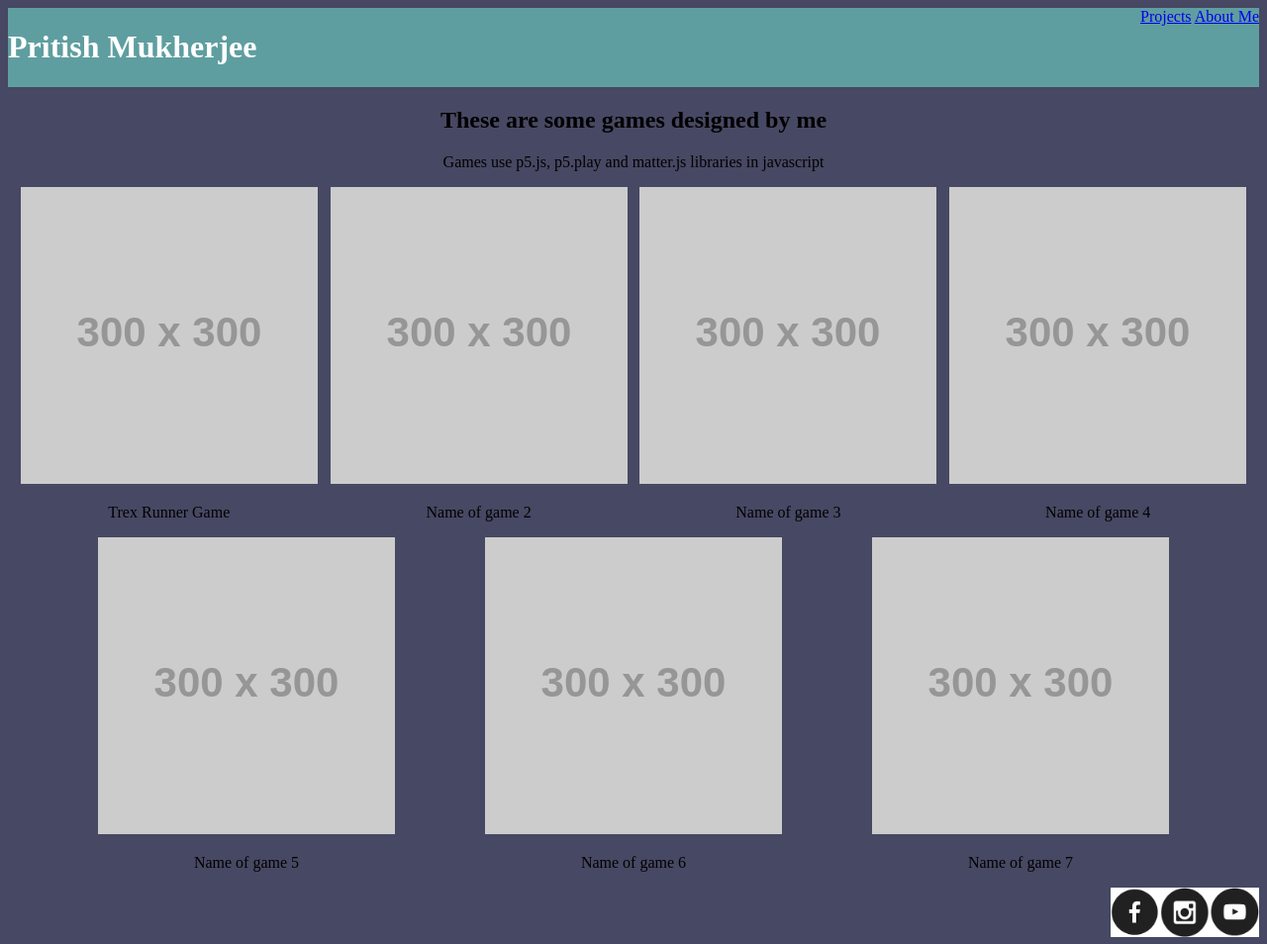
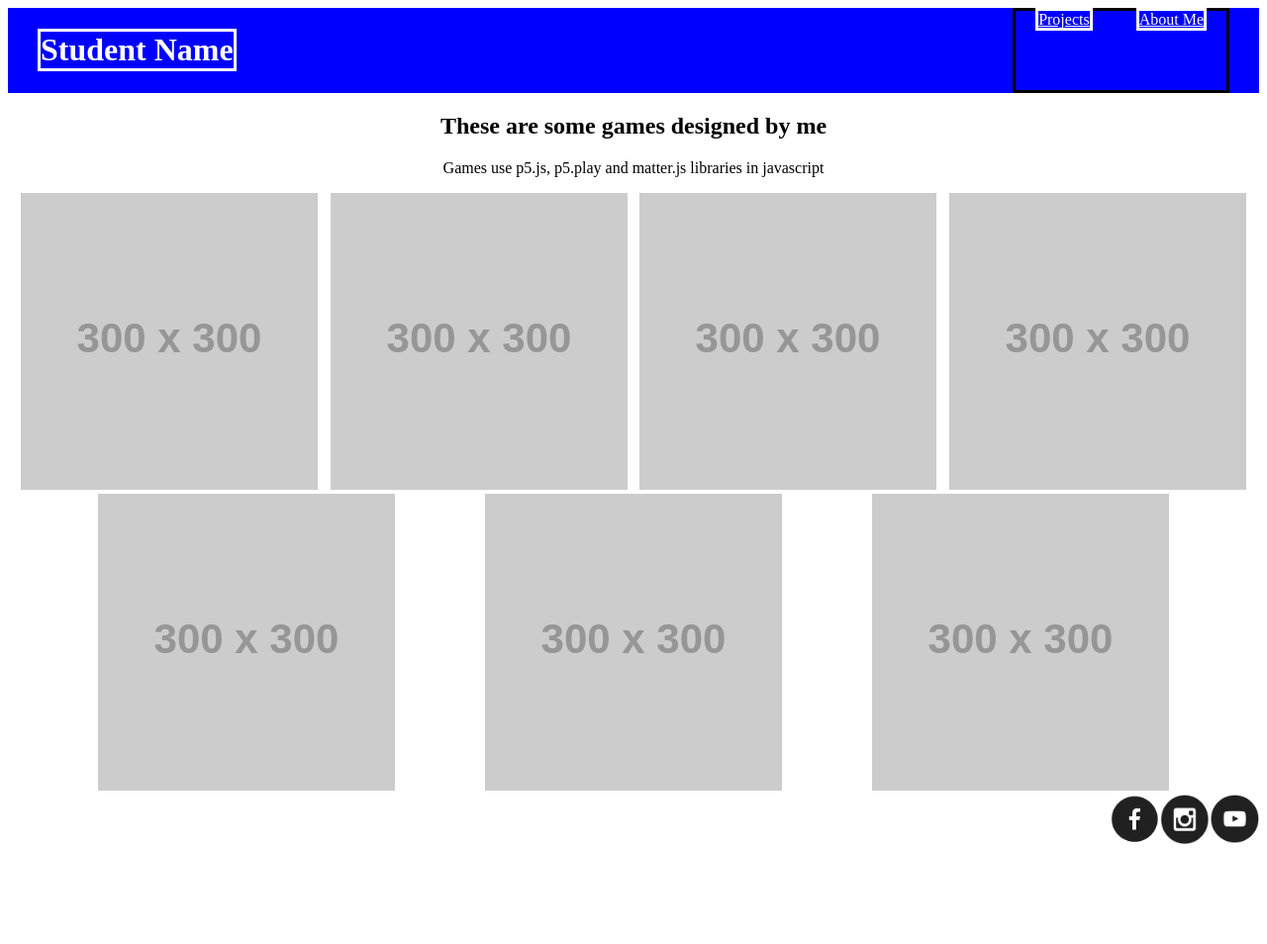
Before and after one commit to pritishprocoder/portfolio, a plain HTML site: page index.html in a window 1280 px wide. Shown: the whole page at 99% size. After the commit the page ends 865 px from the top, so only its background shows below. Drawn offline with Linux system fonts and the light colour scheme; placeholder pictures from the web are drawn by us.

Commit message:
Add files via upload

```diff
--- a/index.html
+++ b/index.html
@@ -9,7 +9,7 @@
 
     <body>
         <div class="header">
-            <h1>Pritish Mukherjee</h1>
+            <h1>Student Name</h1>
             <div class="menu">
                 <a href="index.html">Projects</a>
                 <a href="aboutme.html">About Me</a>
--- a/style.css
+++ b/style.css
@@ -1,5 +1,9 @@
 h1 {
     color: white;
+    margin-left: 30px;
+}
+.header *{
+    border:solid
 }
 
 /* * {
@@ -7,7 +11,7 @@ h1 {
 } */
 
 .header{
-    background-color: cadetblue;
+    background-color: blue;
     display: flex;
     justify-content: space-between;
 }
@@ -32,6 +36,31 @@ h1 {
 p,h2{
     text-align: center;
 }
-body{
-    background-color: #474863;
+a:link{
+    color: white;
 }
+a:visited{
+    color : white;
+}
+.menu{
+    margin-right : 30px;
+}
+.menu a{
+    margin: 20px;
+}
+.item{
+   position: relative;
+}
+.item p{
+    position: absolute;
+    top:50%;
+    left:50%;
+    transform:translate(-50%,-50%);
+    opacity : 0;
+}
+.item:hover p{
+    opacity:1;
+}
+.item:hover img{
+    opacity :0.33;
+}
```
